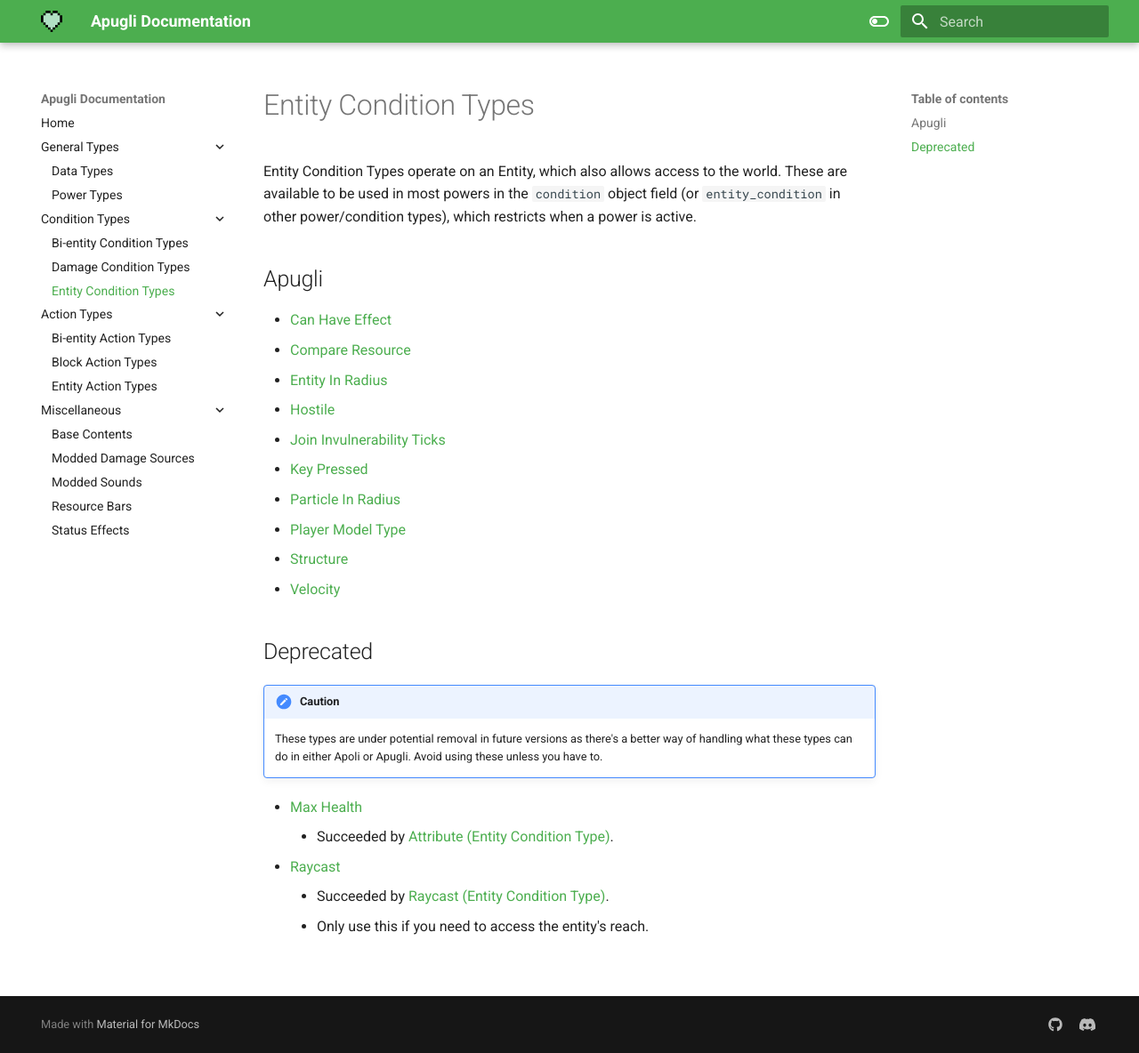
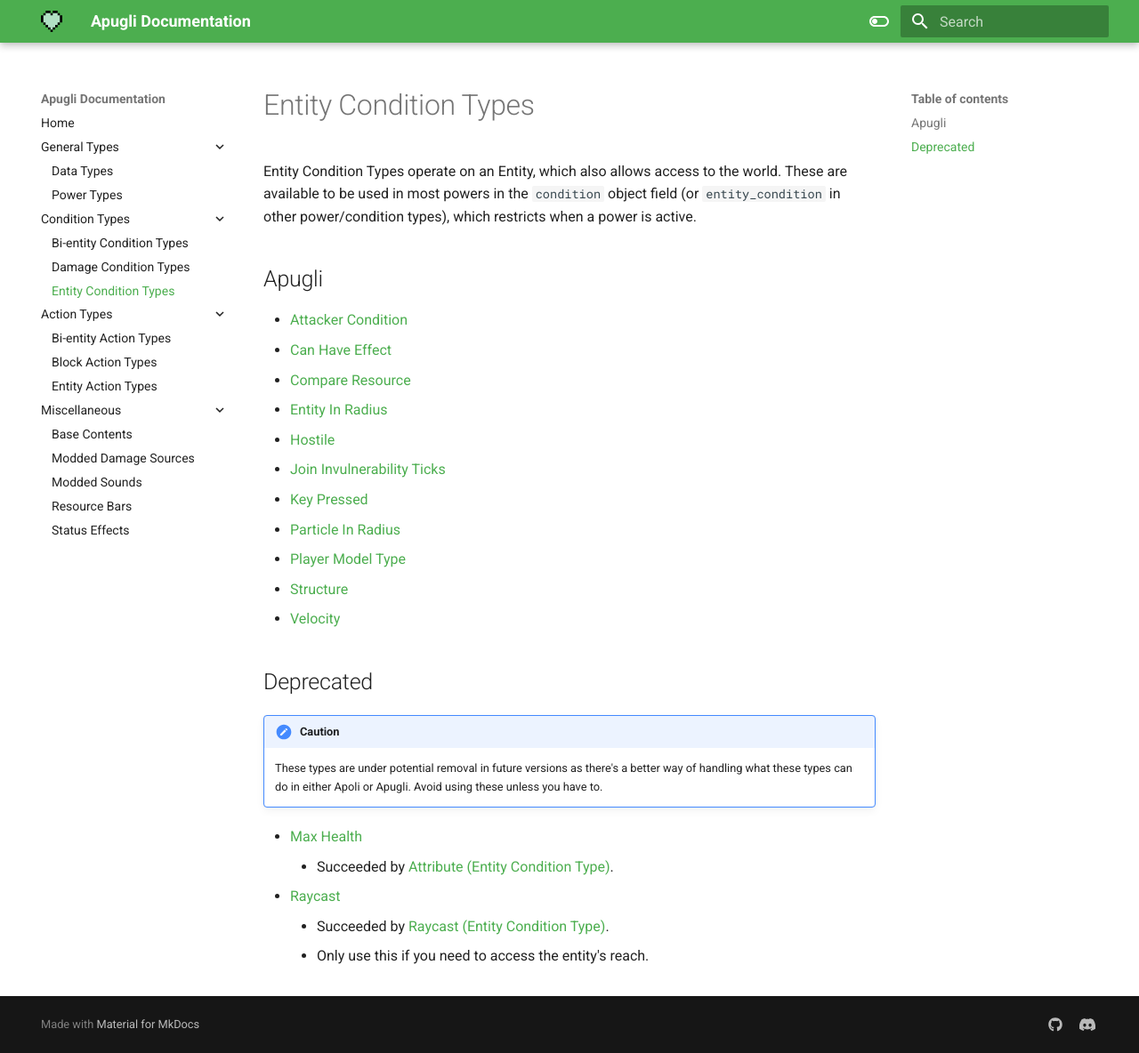
Before and after one commit to MerchantPug/apugli-docs, an MkDocs documentation site: the page built from docs/types/entity_condition_types.md, in a window 1280 px wide and 1184 px high. Shown: the whole window at 89% size. Built offline with MkDocs 1.6.1 and Material for MkDocs 9.7.7, drawn with Linux system fonts in a browser that asks for light colours.

Commit message:
Add Attacker Condition to index

```diff
--- a/docs/types/entity_condition_types.md
+++ b/docs/types/entity_condition_types.md
@@ -8,6 +8,7 @@ date: 2022-01-08
 Entity Condition Types operate on an Entity, which also allows access to the world. These are available to be used in most powers in the `condition` object field (or `entity_condition` in other power/condition types), which restricts when a power is active.
 
 ## Apugli
+- [Attacker Condition](attacker_condition)
 - [Can Have Effect](can_have_effect)
 - [Compare Resource](compare_resource)
 - [Entity In Radius](entity_in_radius)
```
